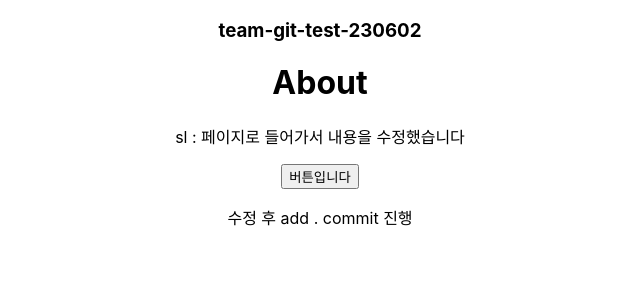
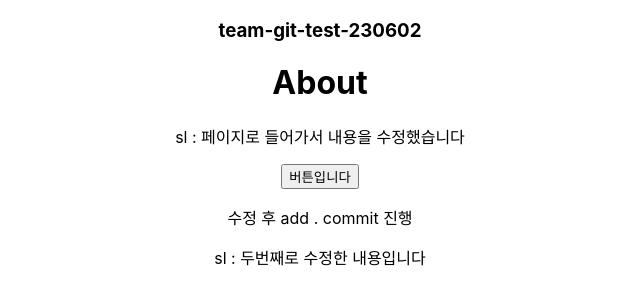
Before and after one commit to team-project-green-d/team-git-test-230602, a React (Create React App) app: page /about in a window 1280 px wide. Shown: the top 304 px of the page, without its empty margins (320-960 px from the left). Built offline with nearby package versions, Linux system fonts and the light colour scheme.

Commit message:
sl : 230602 두번째로 수정한 내용

```diff
--- a/src/page/sl/About.jsx
+++ b/src/page/sl/About.jsx
@@ -7,6 +7,7 @@ export default function About() {
             <p>sl : 페이지로 들어가서 내용을 수정했습니다</p>
             <button>버튼입니다</button>
             <p>수정 후 add . commit 진행</p>
+            <p>sl : 두번째로 수정한 내용입니다</p>
         </div>
     )
 }
```
